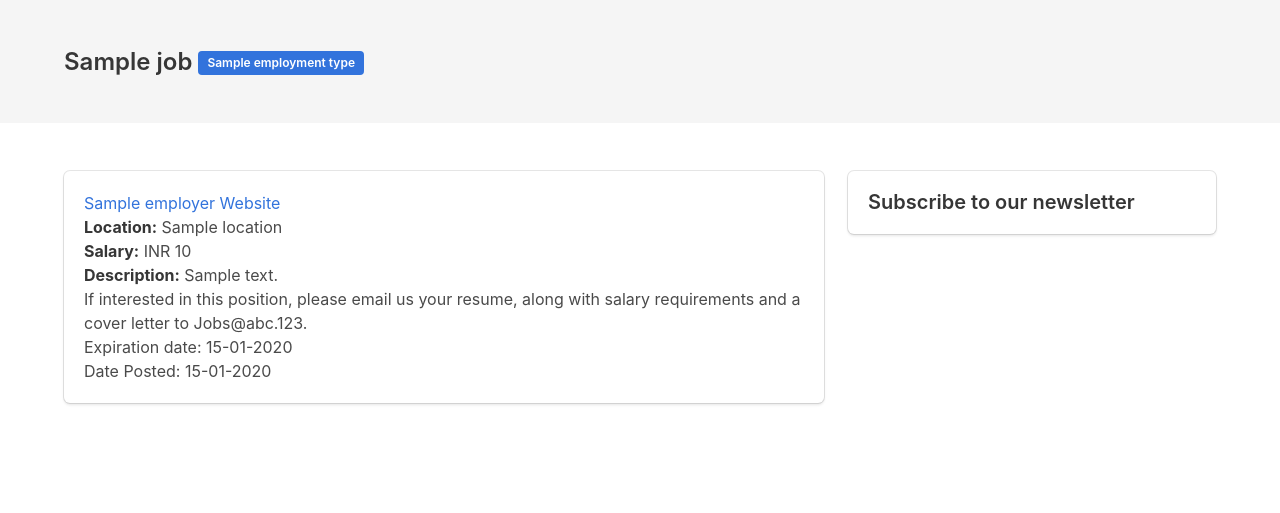
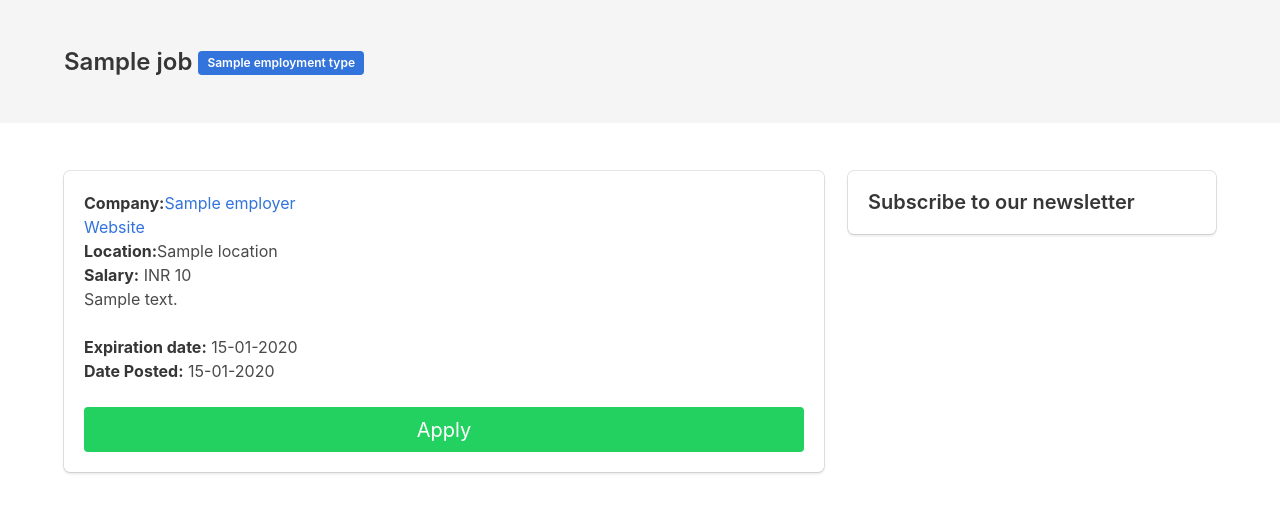
Before and after one commit to vaibhavmule/csclub, a Django app: template templates/job_detail.html in a window 1280 px wide. Shown: the part 52-565 px from the top of the page. Run offline with Django 3.2, Linux system fonts and the light colour scheme; the template is opened without the code that fills it: most values are stand-ins (such as "Sample title", 1, 10 or a date in 2020).

Commit message:
add job apply button

```diff
--- a/jobboard/models.py
+++ b/jobboard/models.py
@@ -34,6 +34,8 @@ class Job(BaseModel):
         choices=UNIT_CHOICES,
         default='M',
     )
+    apply_link = models.URLField(null=True, blank=True)
+    apply_email = models.EmailField(null=True, blank=True)
 
     def __str__(self):
         return self.title
--- a/templates/job_detail.html
+++ b/templates/job_detail.html
@@ -20,17 +20,24 @@ at {{job.employer.title}}{% endblock %}
 <!--                       <figure class="image is-64x64 ">
  <img src="{{ job.employer.logo.url }}" alt="{{ job.title }} at {{job.location}}" >
 </figure> -->
-<a href="{% url 'jobs_by_employer' job.employer.slug %}">{{job.employer.title}}</a>
+<p>
+  <strong>Company:</strong><a href="{% url 'jobs_by_employer' job.employer.slug %}">{{job.employer.title}}</a>
+</p>
+
 
 <a href="{{job.employer.website}}">Website</a>
-    <p><strong>Location:</strong>
-    {{job.location}}</p>
+  <p>
+    <strong>Location:</strong>{{job.location}}
+  </p>
+
+  {% if salary %}
   <p>
     <strong>Salary:</strong> INR {{job.salary}}
   </p>
-  <p>
-    <strong>Description:</strong> {{job.description}}
-  </p>
+  {% endif %}
+  <div class="content">
+    {{job.description|safe}}
+  </div>
 <!--   <p><strong>Responsibilities:</strong></p>
   <ul>
     <li>Design and write specifications for tools for in-house customers</li>
@@ -61,9 +68,14 @@ at {{job.employer.title}}{% endblock %}
       <p><strong>Incentives:</strong></p>
         <ul><li>Performance-based annual bonus plan, project-completion bonuses</li>
       </ul> -->
-  <p>If interested in this position, please email us your resume, along with salary requirements and a cover letter to Jobs@abc.123.</p>
-   <p>Expiration date: {{job.expiry_date|date:"d-m-Y"}}</p>
-  <p>Date Posted: {{job.date_posted|date:"d-m-Y"}}</p>
+  <p><strong>Expiration date:</strong> {{job.expiry_date|date:"d-m-Y"}}</p>
+  <p><strong>Date Posted:</strong> {{job.date_posted|date:"d-m-Y"}}</p>
+  <br>
+  {% if job.apply_email %}
+  <a class="button is-success is-medium is-fullwidth" href="mailto:{{job.apply_email}}?subject=Application for {{job.title}} at {{job.employer.title}}&body=Hi%21%0A%0AI'd like to apply for your position for {{job.title}} on CSClub">Apply</a>
+  {% else %}
+  <a class="button is-success is-medium is-fullwidth" href="mailto:{{job.apply_link}}">Apply</a>
+  {% endif %}
 </div>
     </div>
       <div class="column is-4">
```
Also changed, not shown: jobboard/management/commands/addjob.py (+7 -9 lines), jobboard/migrations/0022_auto_20180813_1539.py (added).
